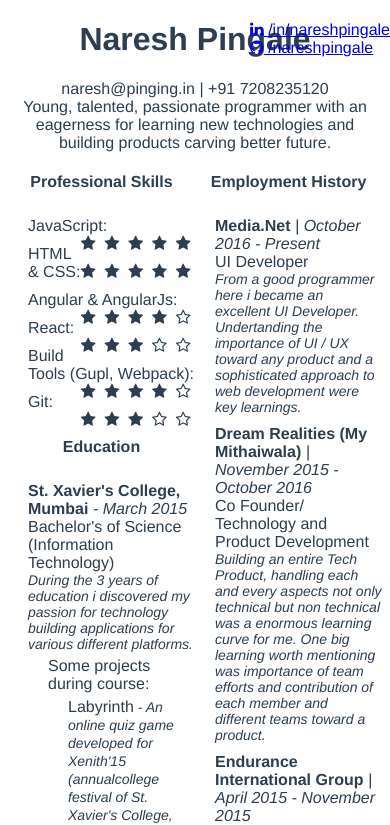
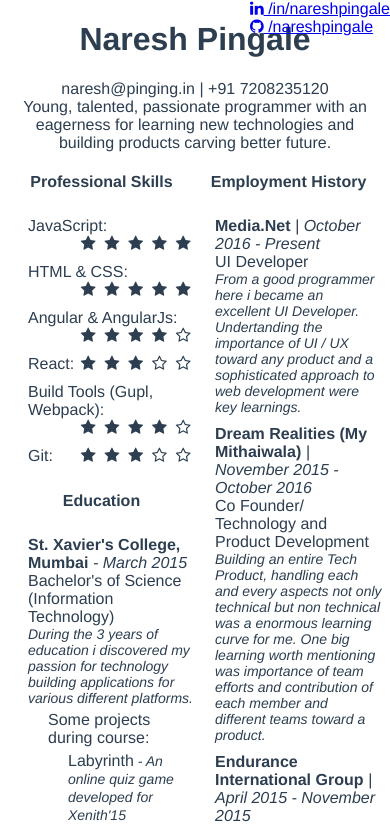
Before and after one commit to nareshpingale/vuejs-sample-profile, a Vue app: page / in a window 390 px wide. Shown: the top 825 px of the page. Built offline with nearby package versions, Linux system fonts and the light colour scheme.

Commit message:
Responsiveness.

```diff
--- a/src/App.vue
+++ b/src/App.vue
@@ -11,6 +11,8 @@ export default {
 </script>
 
 <style lang="scss">
+
+// CSS presets
 #app {
   font-family: 'Avenir', Helvetica, Arial, sans-serif;
   -webkit-font-smoothing: antialiased;
@@ -26,6 +28,13 @@ ul{
     text-align: left;
     padding: 5px 0px;
   }
+}
+
+// css utils
+.clearfix::after {
+    content: "";
+    clear: both;
+    display: table;
 }
 .block{
   display: block;
@@ -70,4 +79,45 @@ ul{
   font-style: italic;
 }
 
+/* Smartphones (portrait and landscape) ----------- */
+@media only screen and (min-device-width : 320px) and (max-device-width : 480px) {
+/* Styles */
+  .md-collapse{
+    width: 100%;
+  }
+  #app{
+    padding-top: 25px;
+  }
+}
+
+/* iPads (landscape) ----------- */
+@media only screen and (min-device-width : 768px) and (max-device-width : 1024px) and (orientation : landscape) {
+/* Styles */
+}
+
+/* iPads (portrait) ----------- */
+@media only screen and (min-device-width : 768px) and (max-device-width : 1024px) and (orientation : portrait) {
+/* Styles */
+}
+
+/**********
+iPad 3
+**********/
+@media only screen and (min-device-width : 768px) and (max-device-width : 1024px) and (orientation : landscape) and (-webkit-min-device-pixel-ratio : 2) {
+/* Styles */
+}
+
+@media only screen and (min-device-width : 768px) and (max-device-width : 1024px) and (orientation : portrait) and (-webkit-min-device-pixel-ratio : 2) {
+/* Styles */
+}
+
+/* Desktops and laptops ----------- */
+@media only screen  and (min-width : 1224px) {
+/* Styles */
+}
+
+/* Large screens ----------- */
+@media only screen  and (min-width : 1824px) {
+/* Styles */
+}
 </style>
--- a/src/components/export-document.component.vue
+++ b/src/components/export-document.component.vue
@@ -1,6 +1,6 @@
 <template>
-  <div class="document-wrapper">
-    <div class="absolute float-right right text-left">
+  <div class="document-wrapper ">
+    <div class="absolute right top text-left">
       <a class="block" href="https://www.linkedin.com/in/nareshpingale/"><i class="fa fa-linkedin"></i> /in/nareshpingale</a>
       <a class="block" href="https://github.com/nareshpingale/"><i class="fa fa-github"></i> /nareshpingale</a>
     </div>
@@ -17,13 +17,12 @@
         </div>
       </div>
     </div>
-    <div>
-      <div class="w50 float-left">
-        <div>
+    <div class="clearfix">
+      <div class="w50 float-left md-collapse">
         <h4>Professional Skills</h4>
         <div>
           <ul>
-              <li>
+            <li class="clearfix">
               <span class="medium">JavaScript:</span>
               <div class="float-right">
                 <i class="fa fa-star"></i>&nbsp;
@@ -33,7 +32,7 @@
                 <i class="fa fa-star"></i>&nbsp;
               </div>
             </li>
-              <li>
+            <li class="clearfix">
               <span class="medium">HTML & CSS:</span>
               <div class="float-right">
                 <i class="fa fa-star"></i>&nbsp;
@@ -43,7 +42,7 @@
                 <i class="fa fa-star"></i>&nbsp;
               </div>
             </li>
-              <li>
+            <li class="clearfix">
               <span class="medium">Angular & AngularJs:</span>
               <div class="float-right">
                 <i class="fa fa-star"></i>&nbsp;
@@ -53,7 +52,7 @@
                 <i class="fa fa-star-o"></i>&nbsp;
               </div>
             </li>
-              <li>
+            <li class="clearfix">
               <span class="medium">React:</span>
               <div class="float-right">
                 <i class="fa fa-star"></i>&nbsp;
@@ -63,7 +62,7 @@
                 <i class="fa fa-star-o"></i>&nbsp;
               </div>
             </li>
-              <li>
+            <li class="clearfix">
               <span class="medium">Build Tools (Gupl, Webpack):</span>
               <div class="float-right">
                 <i class="fa fa-star"></i>&nbsp;
@@ -73,7 +72,7 @@
                 <i class="fa fa-star-o"></i>&nbsp;
               </div>
             </li>
-              <li>
+            <li class="clearfix">
               <span class="medium">Git:</span>
               <div class="float-right">
                 <i class="fa fa-star"></i>&nbsp;
@@ -86,7 +85,32 @@
           </ul>
         </div>
       </div>
-        <div >
+      <div class="w50 float-right md-collapse">
+        <h4>Employment History</h4>
+        <ul>
+          <li>
+            <div class="bold">Media.Net<span class="italic medium"> | October 2016 - Present</span></div>
+            <div class="medium">UI Developer</div>
+            <div class="italic f14">From a good programmer here i became an excellent UI Developer. Undertanding the importance of UI / UX toward any product and a sophisticated approach to web development were key learnings.</div>
+          </li>
+          <li>
+            <div class="bold">Dream Realities (My Mithaiwala)<span class="italic medium"> | November 2015 - October 2016</span></div>
+            <div class="medium">Co Founder/ Technology and Product Development</div>
+            <div class="italic f14">Building an entire Tech Product, handling each and every aspects not only technical but non technical was a enormous learning curve for me. One big learning worth mentioning was importance of team efforts and contribution of each member and different teams toward a product.</div>
+          </li>
+          <li>
+            <div class="bold">Endurance International Group<span class="italic medium"> | April 2015 - November 2015</span></div>
+            <div class="medium">System Administrator</div>
+            <div class="italic f14">Handling hundreds of servers each serving thousands of customers, maintaining their uptime was my key responsibility for leading hosting entities like Bigrock, Hostgator etc. During my work span i truely understood "Internet of things" and became proficient with linux and experienced the power on non gui environments.</div>
+          </li>
+          <li>
+            <div class="bold">Porcupyne Technologies<span class="italic medium"> | March 2014 - May 2014</span></div>
+            <div class="medium">Intern Android Developer</div>
+            <div class="italic f14">Developing prototypes for clients was my key responsiblity, which allowed me to explore a number of android libraries.</div>
+          </li>
+        </ul>
+      </div>
+      <div class="w50 float-left md-collapse">
         <h4>Education</h4>
         <ul>
           <li>
@@ -122,34 +146,6 @@
         </ul>
       </div>
     </div>
-      <div class="w50 float-left">
-        <div>
-          <h4>Employment History</h4>
-          <ul>
-            <li>
-              <div class="bold">Media.Net<span class="italic medium"> | October 2016 - Present</span></div>
-              <div class="medium">UI Developer</div>
-              <div class="italic f14">From a good programmer here i became an excellent UI Developer. Undertanding the importance of UI / UX toward any product and a sophisticated approach to web development were key learnings.</div>
-            </li>
-            <li>
-              <div class="bold">Dream Realities (My Mithaiwala)<span class="italic medium"> | November 2015 - October 2016</span></div>
-              <div class="medium">Co Founder/ Technology and Product Development</div>
-              <div class="italic f14">Building an entire Tech Product, handling each and every aspects not only technical but non technical was a enormous learning curve for me. One big learning worth mentioning was importance of team efforts and contribution of each member and different teams toward a product.</div>
-            </li>
-            <li>
-              <div class="bold">Endurance International Group<span class="italic medium"> | April 2015 - November 2015</span></div>
-              <div class="medium">System Administrator</div>
-              <div class="italic f14">Handling hundreds of servers each serving thousands of customers, maintaining their uptime was my key responsibility for leading hosting entities like Bigrock, Hostgator etc. During my work span i truely understood "Internet of things" and became proficient with linux and experienced the power on non gui environments.</div>
-            </li>
-            <li>
-              <div class="bold">Porcupyne Technologies<span class="italic medium"> | March 2014 - May 2014</span></div>
-              <div class="medium">Intern Android Developer</div>
-              <div class="italic f14">Developing prototypes for clients was my key responsiblity, which allowed me to explore a number of android libraries.</div>
-            </li>
-          </ul>
-        </div>
-      </div>
-    </div>
   </div>
 </template>
 
```
Lines whose indentation alone changed are shown as unchanged.
